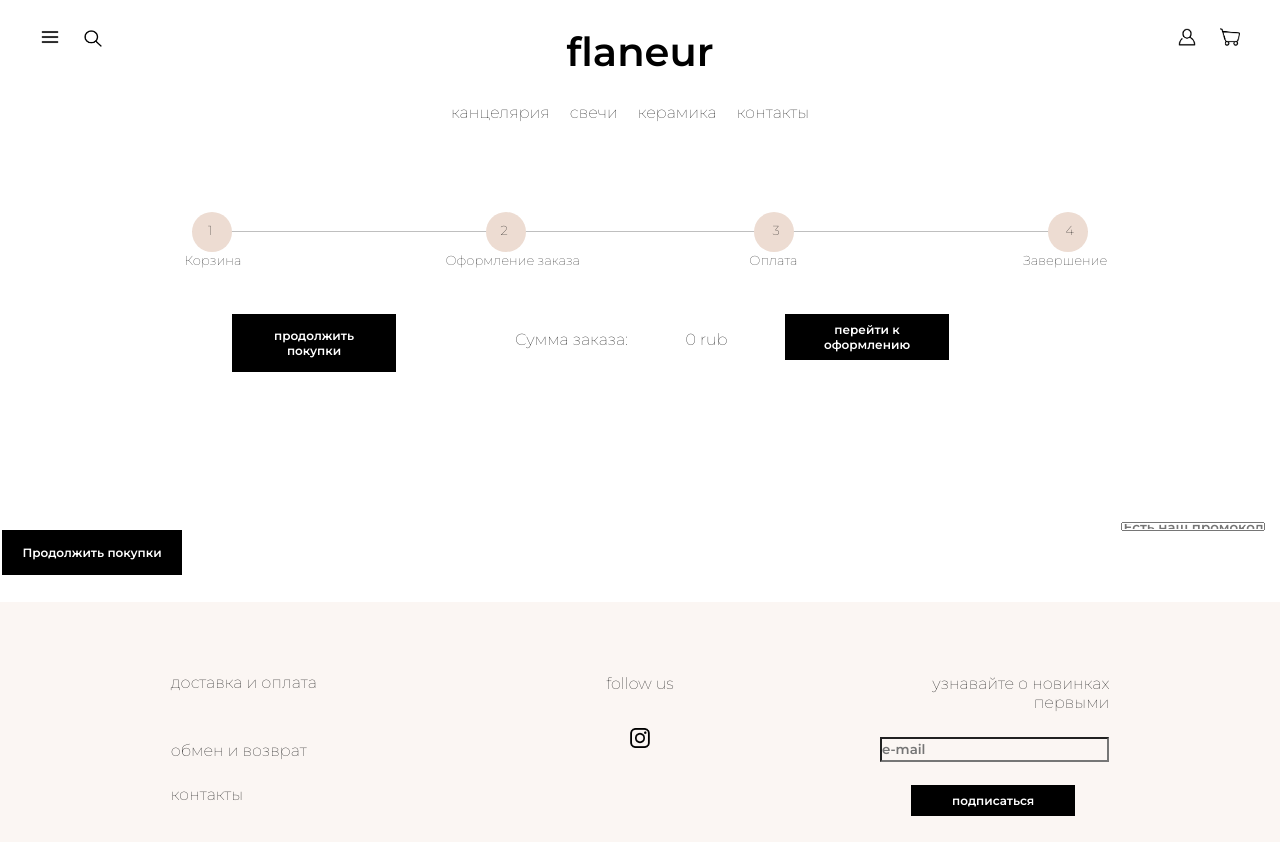
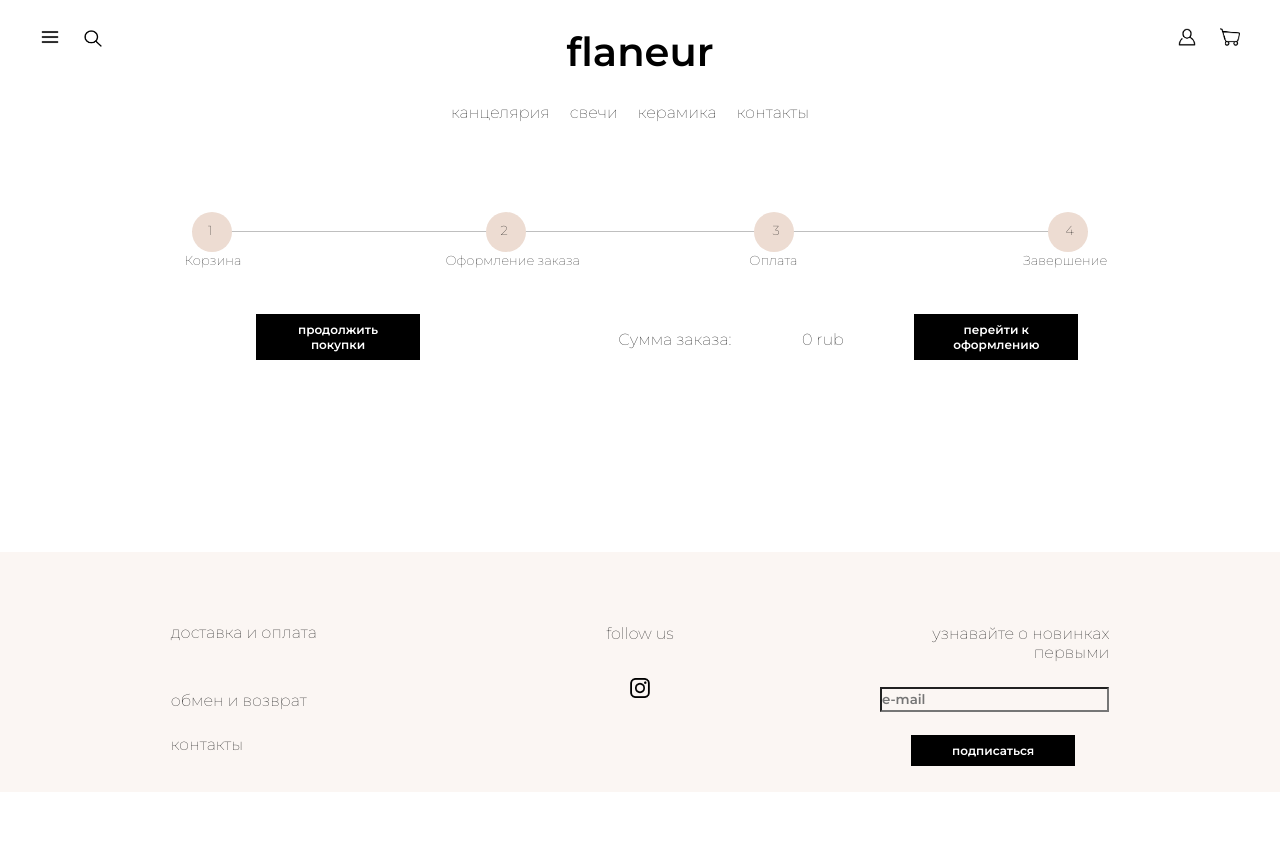
Before and after one commit to veliKerril/HouseholdProductsOnlineShop, a Django app: page /cart/ in a window 1280 px wide. After the commit the page ends 766 px from the top, so only its background shows below. Run offline with Django 3.2, Linux system fonts and the light colour scheme; lists and menus that the app fills with data are empty; some libraries are stand-ins or nearby versions.

Commit message:
Layout 1.3.2
Cart page finished

```diff
--- a/prototype3/myshop3/cart/templates/cart/detail.html
+++ b/prototype3/myshop3/cart/templates/cart/detail.html
@@ -38,11 +38,13 @@
             {% endwith %}
         {% endfor %}
     <div class="textblock-next">
-        <div class="box1">
+        <!-- <div class="box1">
             <input type="text" name="index" placeholder="Есть наш промокод?">
-        </div>
-        <div class="box2">
-            <button>продолжить покупки</button>
+        </div> -->
+        <div class="box2" >
+            <form action="{% url 'shop:product_list' %}">
+            <button class="button-additional">продолжить покупки</button>
+            </form>
         </div>
         <div class="box3">
             <p>Сумма заказа:</p>
@@ -59,10 +61,5 @@
 
 
 
-	<table>
-		<tr>
-            <th width="180"><a href="{% url "shop:product_list" %}" class="button light">Продолжить покупки</a></th>
 
-        </tr>
-	</table>
 {% endblock %}
--- a/prototype3/myshop3/shop/static/css/styles.css
+++ b/prototype3/myshop3/shop/static/css/styles.css
@@ -836,11 +836,9 @@ body {
 	text-align: center;
 }
 
-.box1 {
-	/*background: pink;*/
+/*.box1 {
 	grid-area: box1;
 	padding-top: 3px;
-	/*align-items: center;*/
 }
 
 .box1 input {
@@ -849,11 +847,13 @@ body {
 	text-align: center;
 	width: 80%;
 	height: 17%;
-}
+}*/
 
 .box2 {
 	/*background: violet;*/
 	grid-area: box2;
+	text-align: left;
+	padding-left: 20%;
 }
 
 .box3 {
@@ -886,9 +886,9 @@ body {
 	font-size: 12px;
 }
 
-.box2 button {
+/*.box2 button {
 	padding: 14px 20px 14px 20px;
-}
+}*/
 
 #textblock-next-promocode{
 	/*background: pink;*/
```
